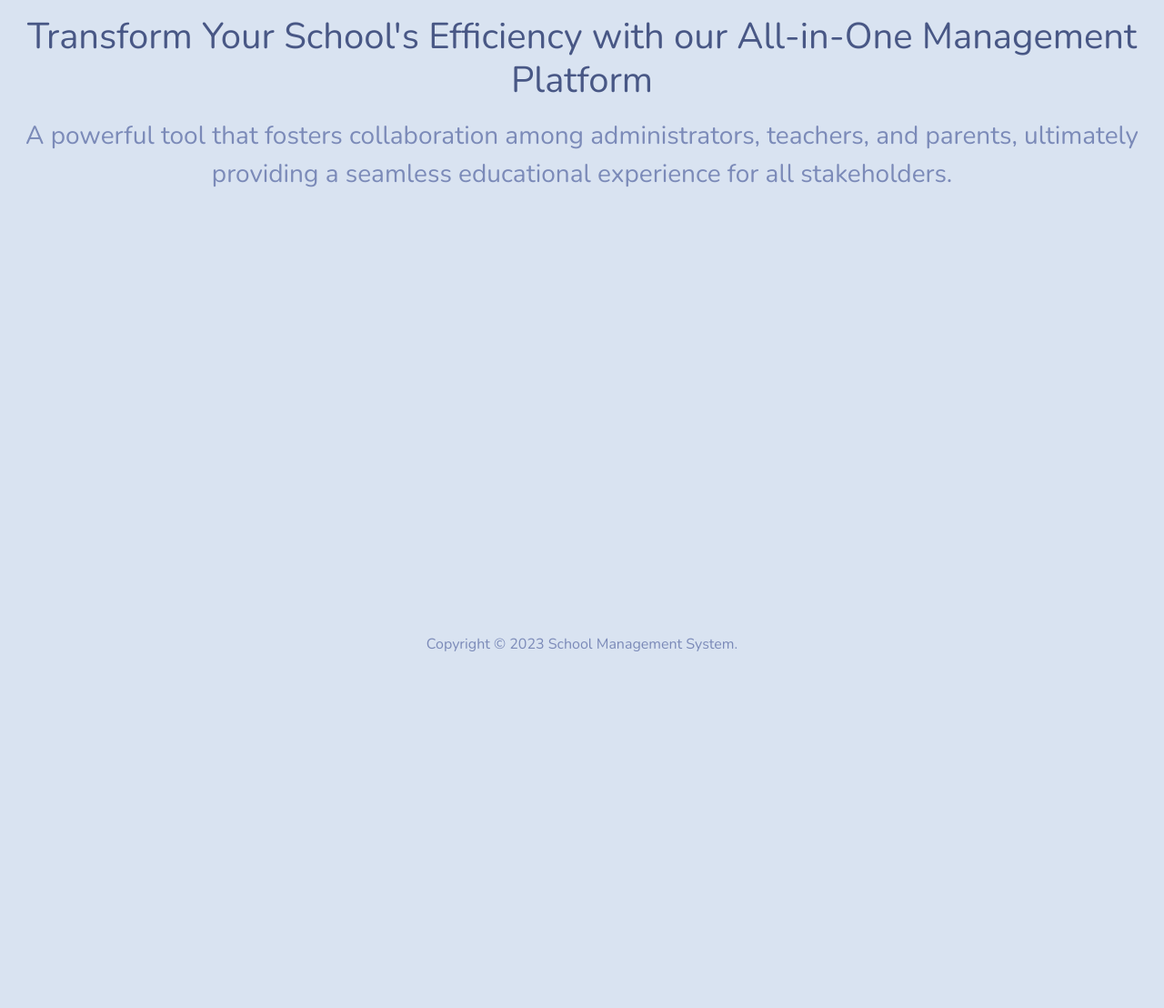
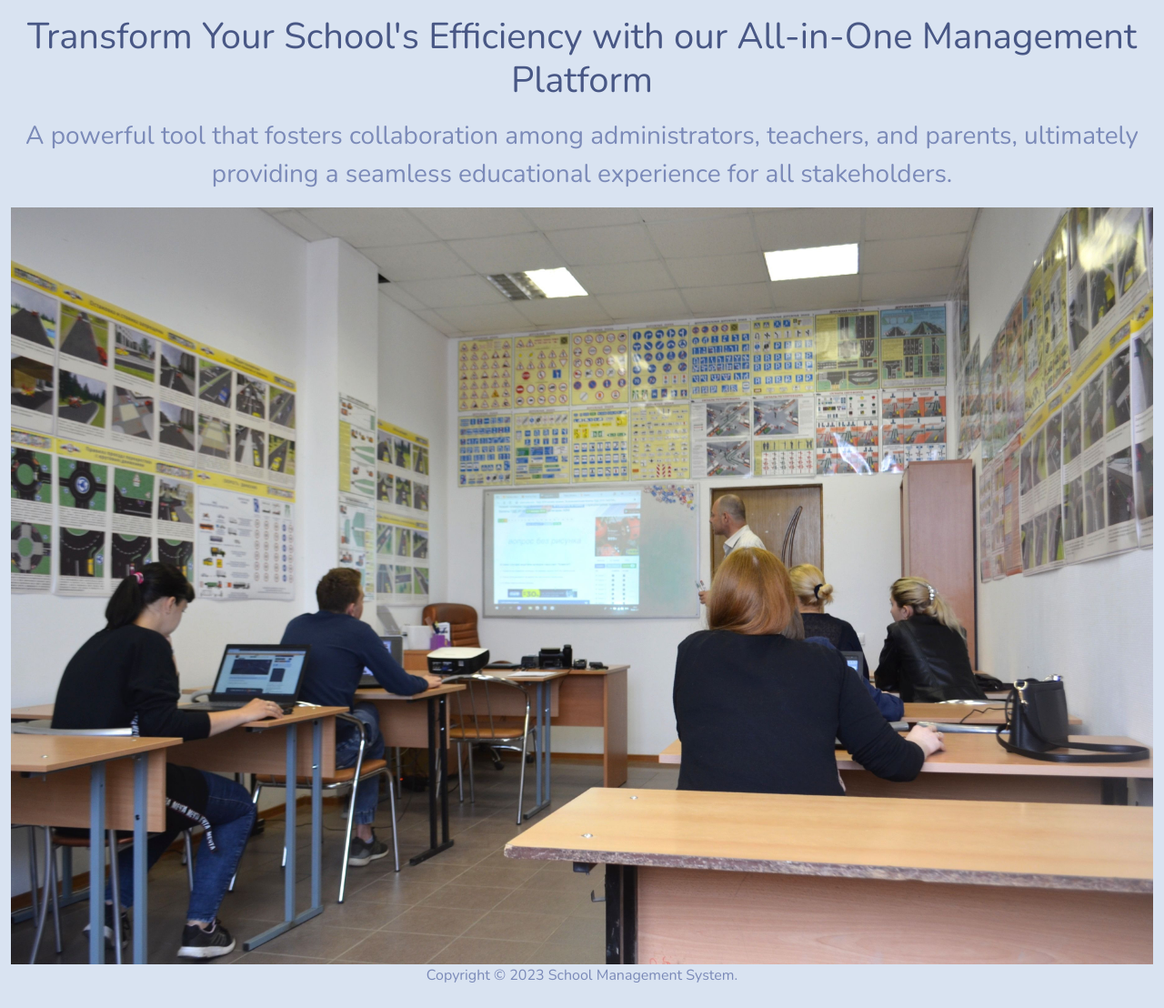
Before and after one commit to Jabir254/school_mgt_system, a Django app: page / in a window 1280 px wide. Shown: the part 56-1164 px from the top of the page at 91% size. Before the commit the page ends 772 px from the top, so only its background shows below. Run offline with Django 4.2, Linux system fonts and the light colour scheme; some libraries are stand-ins or nearby versions.

Commit message:
fixing the image to fit

```diff
--- /dev/null
+++ b/sms/school/students/static/css/main.css
@@ -0,0 +1,4 @@
+.image-3{
+    width: auto;
+    max-height: 50%;
+}
--- a/sms/school/students/templates/students/base.html
+++ b/sms/school/students/templates/students/base.html
@@ -5,6 +5,7 @@
     <title>Student Management System</title>
     <link rel="stylesheet" href="https://cdnjs.cloudflare.com/ajax/libs/font-awesome/6.1.1/css/all.min.css">
     <link href="{% static 'css/bootstrap.min.css' %}" rel="stylesheet">
+    <link href="{% static 'css/main.css' %}" rel="stylesheet">
   </head>
   <body class="d-flex flex-column min-vh-100">
     <nav class="navbar navbar-expand-lg navbar-dark bg-primary">
--- a/sms/school/students/templates/students/landing.html
+++ b/sms/school/students/templates/students/landing.html
@@ -9,5 +9,5 @@
 	</p>
 
 
-
+	<img class="img-fluid image-3" src="{% static "/images/image3.jpeg"%} " alt="image3" height:50px>
 {% endblock %}
```
